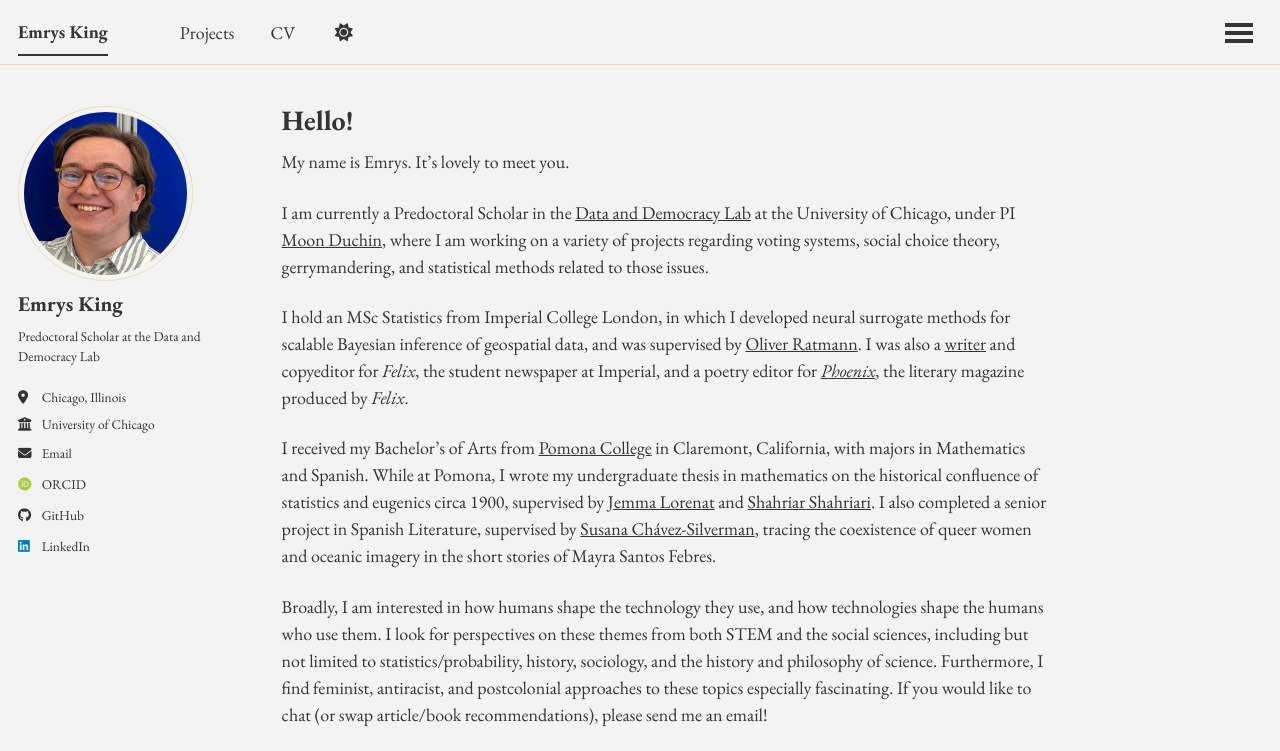
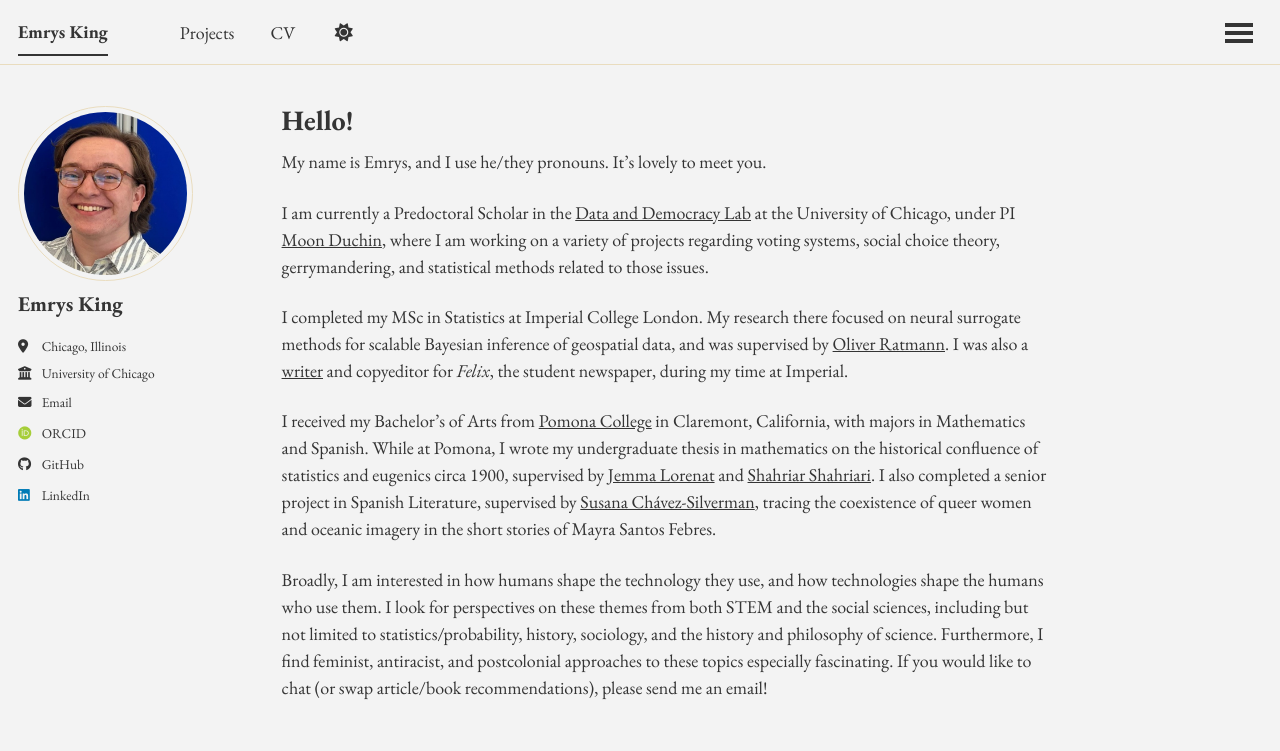
Before and after one commit to emrys-king/tbd_web, a Jekyll site: the page built from _pages/about.md, in a window 1280 px wide and 1040 px high, cut to the strip 0-751 px from the top of the window. Built offline with Jekyll 4.4.1, drawn with Linux system fonts in a browser that asks for light colours; some web fonts are replaced.

Commit message:
tweaks to project wordings and about page

```diff
--- a/_config.yml
+++ b/_config.yml
@@ -13,7 +13,7 @@ title                    : "Emrys King"
 title_separator          : "-"
 name                     : &name "Emrys King"
 description              : &description "Emrys King's academic portfolio"   # Update this with a general description of your site, this is the default if not overridden by a page
-url                      : https://egkegk.github.io # The base hostname & protocol for your site e.g. "https://[your GitHub username].github.io",
+url                      : https://emrys-king.github.io # The base hostname & protocol for your site e.g. "https://[your GitHub username].github.io",
                                                            # or if you already have some other page hosted on Github then use "https://[your GitHub username].github.io/[Your Repo Name]"
 baseurl                  : "" # the subpath of your site, e.g. "/blog"
 repository               : "egkegk/egkegk.github.io"
@@ -26,7 +26,7 @@ author:
   avatar           : "profile.jpeg"
   name             : "Emrys King"
   pronouns         : #
-  bio              : "Predoctoral Scholar at the Data and Democracy Lab"
+  bio              : ""
   location         : "Chicago, Illinois"
   employer         : "University of Chicago"
   uri              : # URL
--- a/_pages/about.md
+++ b/_pages/about.md
@@ -7,11 +7,11 @@ redirect_from:
   - /about.html
 ---
 
-My name is Emrys. It's lovely to meet you.
+My name is Emrys, and I use he/they pronouns. It's lovely to meet you.
 
 I am currently a Predoctoral Scholar in the [Data and Democracy Lab](https://data-democracy.org/) at the University of Chicago, under PI [Moon Duchin](https://computerscience.uchicago.edu/people/moon-duchin/), where I am working on a variety of projects regarding voting systems, social choice theory, gerrymandering, and statistical methods related to those issues.
 
-I hold an  MSc Statistics from Imperial College London, in which I developed neural surrogate methods for scalable Bayesian inference of geospatial data, and was supervised by [Oliver Ratmann](https://profiles.imperial.ac.uk/oliver.ratmann05). I was also a [writer](https://felixonline.co.uk/author/emrys/) and copyeditor for *Felix*, the student newspaper at Imperial, and a poetry editor for [*Phoenix*](https://phoenixzine.org/), the literary magazine produced by *Felix*.
+I completed my MSc in Statistics at Imperial College London. My research there focused on neural surrogate methods for scalable Bayesian inference of geospatial data, and was supervised by [Oliver Ratmann](https://profiles.imperial.ac.uk/oliver.ratmann05). I was also a [writer](https://felixonline.co.uk/author/emrys/) and copyeditor for *Felix*, the student newspaper, during my time at Imperial.
 
 I received my Bachelor's of Arts from [Pomona College](https://www.pomona.edu/about) in Claremont, California, with majors in Mathematics and Spanish. While at Pomona, I wrote my undergraduate thesis in mathematics on the historical confluence of statistics and eugenics circa 1900, supervised by [Jemma Lorenat](https://www.jemmalorenat.com/) and [Shahriar Shahriari](https://www.pomona.edu/directory/people/shahriar-shahriari). I also completed a senior project in Spanish Literature, supervised by [Susana Chávez-Silverman](https://www.pomona.edu/directory/people/susana-chavez-silverman), tracing the coexistence of queer women and oceanic imagery in the short stories of Mayra Santos Febres.
 
```
Also changed, not shown: _data/authors.yml (deleted, +0 -18 lines), _projects/msc-research.md (+5 -1 lines), _projects/mscdatasci.md (+12 -0 lines), _projects/thesis.md (+1 -1 lines), 1 other file.
